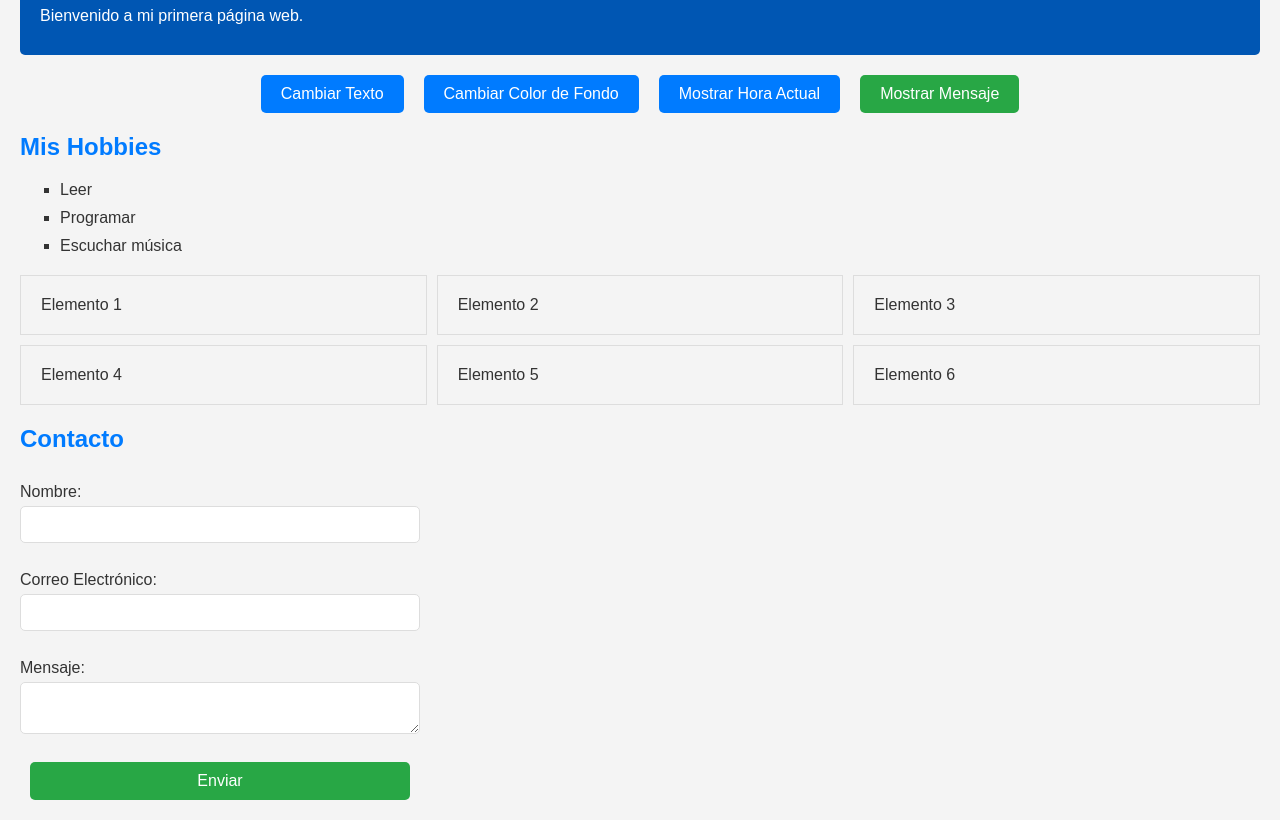
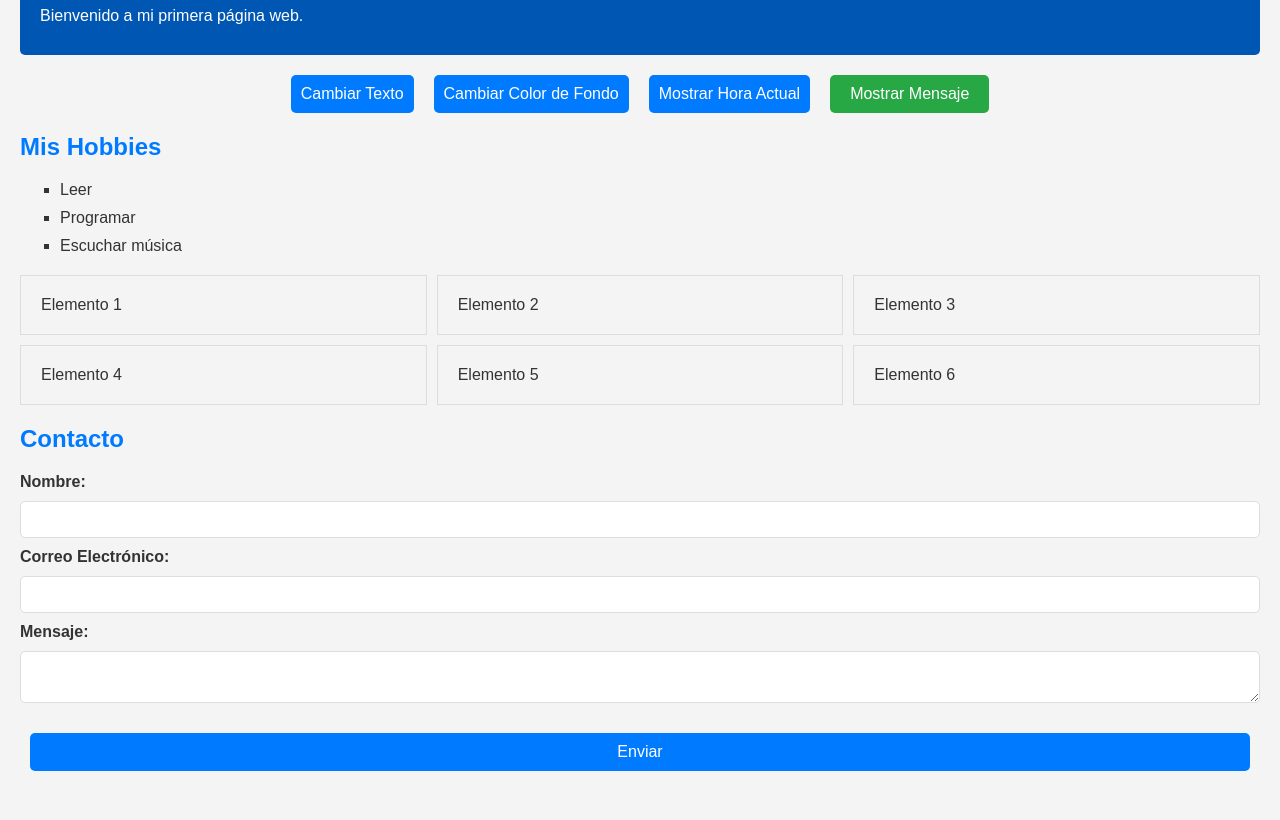
Before and after one commit to devjsluis/mi-primer-proyecto, a website built with webpack: page index.html in a window 1280 px wide. Shown: the part 80-900 px from the top of the page. After the commit the page ends 871 px from the top, so only its background shows below. Built offline with nearby package versions, Linux system fonts and the light colour scheme.

Commit message:
Añadido formulario de contacto con validación y estilo; actualizado el README

```diff
--- a/index.html
+++ b/index.html
@@ -36,20 +36,21 @@
       <div class="grid-item">Elemento 6</div>
     </section>
 
-    <section id="contact">
+    <section id="contact-form">
       <h2>Contacto</h2>
       <form id="contactForm">
         <label for="name">Nombre:</label>
-        <input type="text" id="name" name="name" required />
-        <br />
+        <input type="text" id="name" name="name" />
+
         <label for="email">Correo Electrónico:</label>
-        <input type="email" id="email" name="email" required />
-        <br />
+        <input type="email" id="email" name="email" />
+
         <label for="message">Mensaje:</label>
-        <textarea id="message" name="message" required></textarea>
-        <br />
+        <textarea id="message" name="message"></textarea>
+
         <button type="submit">Enviar</button>
       </form>
+      <p id="formMessage"></p>
     </section>
 
     <script src="dist/bundle.js"></script>
--- a/src/events.js
+++ b/src/events.js
@@ -41,11 +41,28 @@ export function setupEventListeners() {
       });
     });
 
-    // Validación del formulario
+    // Nueva funcionalidad para el formulario de contacto
     const contactForm = document.getElementById("contactForm");
+    const formMessage = document.getElementById("formMessage");
+
     contactForm.addEventListener("submit", (event) => {
       event.preventDefault();
-      alert("Formulario enviado con éxito.");
+
+      const name = document.getElementById("name").value;
+      const email = document.getElementById("email").value;
+      const message = document.getElementById("message").value;
+
+      // Validación simple
+      if (name && email && message) {
+        // Simular el envío del formulario
+        setTimeout(() => {
+          formMessage.textContent = "¡Formulario enviado con éxito!";
+          formMessage.style.color = "green";
+        }, 500);
+      } else {
+        formMessage.textContent = "Por favor, completa todos los campos.";
+        formMessage.style.color = "red";
+      }
     });
   });
 }
--- a/src/styles.css
+++ b/src/styles.css
@@ -87,40 +87,41 @@ li {
 }
 
 
-/* Estilos para el formulario de contacto */
-#contact {
+#contact-form {
     margin-top: 20px;
 }
 
-#contactForm {
+form {
     display: flex;
     flex-direction: column;
-    max-width: 400px;
+    gap: 10px;
 }
 
-#contactForm label {
-    margin-top: 10px;
+label {
+    font-weight: bold;
 }
 
-#contactForm input,
-#contactForm textarea {
-    margin-top: 5px;
+input,
+textarea {
     padding: 10px;
     border: 1px solid #ddd;
     border-radius: 5px;
 }
 
-#contactForm button {
-    margin-top: 10px;
-    padding: 10px 20px;
-    font-size: 16px;
+button {
+    background-color: #007bff;
     color: white;
-    background-color: #28a745;
+    padding: 10px;
     border: none;
     border-radius: 5px;
     cursor: pointer;
 }
 
-#contactForm button:hover {
-    background-color: #218838;
+button:hover {
+    background-color: #0056b3;
 }
+
+#formMessage {
+    margin-top: 10px;
+    font-weight: bold;
+}
```
